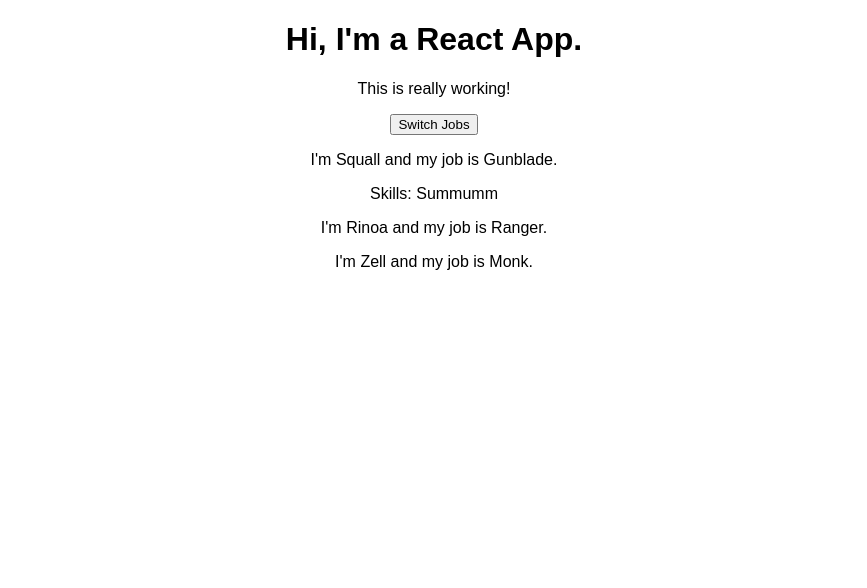
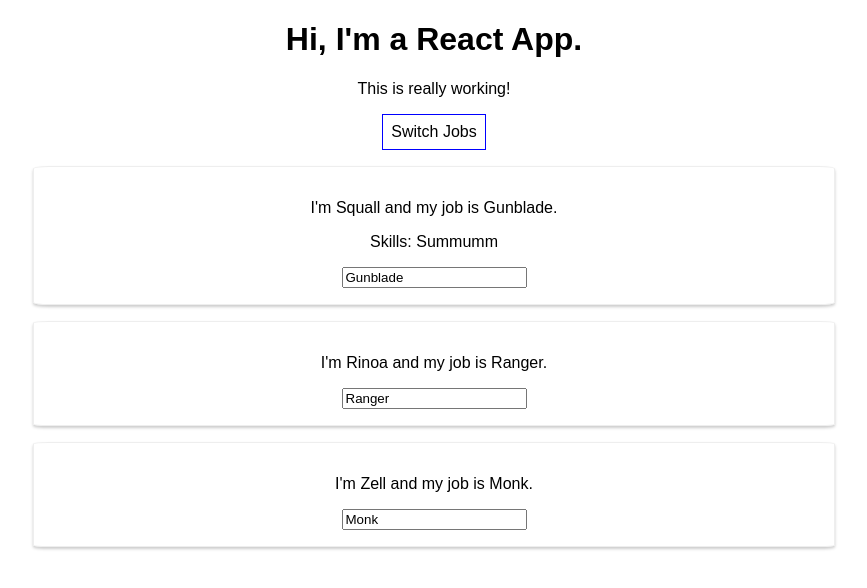
Before and after one commit to dastasoft/react_course, a React (Create React App) app in the folder react-complete-guide/: page / in a window 1280 px wide. Shown: the top 588 px of the page, without its empty margins (206-1073 px from the left). Built offline with nearby package versions, Linux system fonts and the light colour scheme.

Commit message:
Theory section 3 finished

```diff
--- a/react-complete-guide/src/App.js
+++ b/react-complete-guide/src/App.js
@@ -21,15 +21,43 @@ class App extends Component {
     });
   };
 
+  inputJobHandler = (event) => {
+    this.setState({
+      characters: [
+        this.state.characters[0],
+        { name: this.state.characters[1].name, job: event.target.value },
+        this.state.characters[2]
+      ]
+    });
+  }
+
   render() {
+    const style = {
+      backgroundColor: 'white',
+      font: 'inherit',
+      border: '1px solid blue',
+      padding: '8px',
+      cursor: 'pointer'
+    };
+
     return (
       <div className="App">
         <h1>Hi, I'm a React App.</h1>
         <p>This is really working!</p>
-        <button onClick={this.switchJobHandler}>Switch Jobs</button>
-        <Person name={this.state.characters[0].name} job={this.state.characters[0].job} >Skills: Summumm</Person>
-        <Person name={this.state.characters[1].name} job={this.state.characters[1].job} />
-        <Person name={this.state.characters[2].name} job={this.state.characters[2].job} />
+        <button
+          style={style}
+          onClick={this.switchJobHandler}>Switch Jobs</button>
+        <Person
+          name={this.state.characters[0].name}
+          job={this.state.characters[0].job}
+          click={this.switchJobHandler} >Skills: Summumm</Person>
+        <Person
+          name={this.state.characters[1].name}
+          job={this.state.characters[1].job}
+          inputJob={this.inputJobHandler} />
+        <Person
+          name={this.state.characters[2].name}
+          job={this.state.characters[2].job} />
       </div>
     );
 
--- /dev/null
+++ b/react-complete-guide/src/Person/Person.css
@@ -0,0 +1,9 @@
+.Person {
+    width: 60%;
+    margin: 16px auto;
+    border: 1px solid #eee;
+    border-radius: 2%;
+    box-shadow: 0 2px 3px #ccc;
+    padding: 16px;
+    text-align: center;
+}
--- a/react-complete-guide/src/Person/Person.js
+++ b/react-complete-guide/src/Person/Person.js
@@ -1,10 +1,12 @@
 import React from 'react';
+import './Person.css';
 
 const person = (props) => {
     return (
-        <div>
-            <p>I'm {props.name} and my job is {props.job}.</p>
+        <div className="Person">
+            <p onClick={props.click}>I'm {props.name} and my job is {props.job}.</p>
             <p>{props.children}</p>
+            <input type="text" onChange={props.inputJob} value={props.job}/>
         </div>
     );
 };
```
Also changed, not shown: 1 other file (tests, documents, lock files or other folders).
